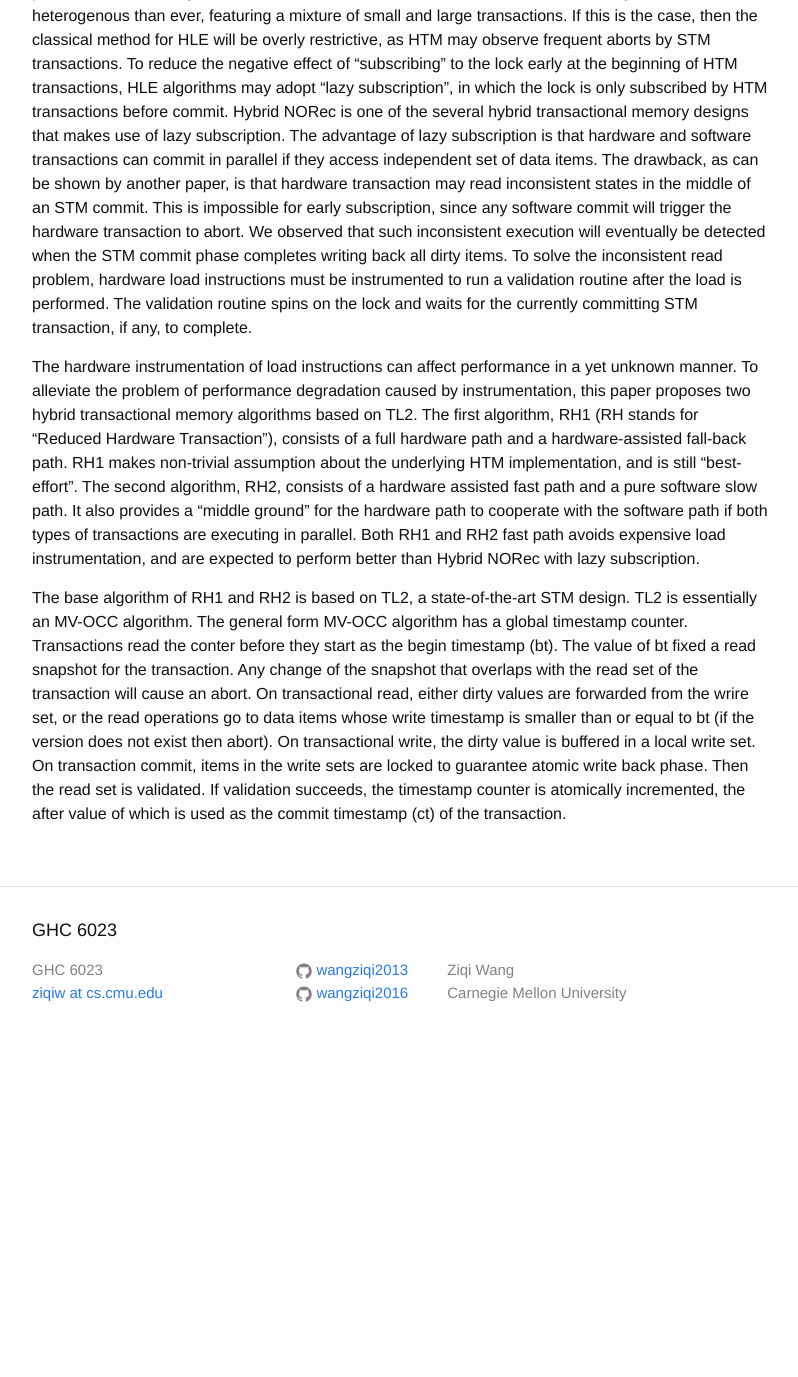
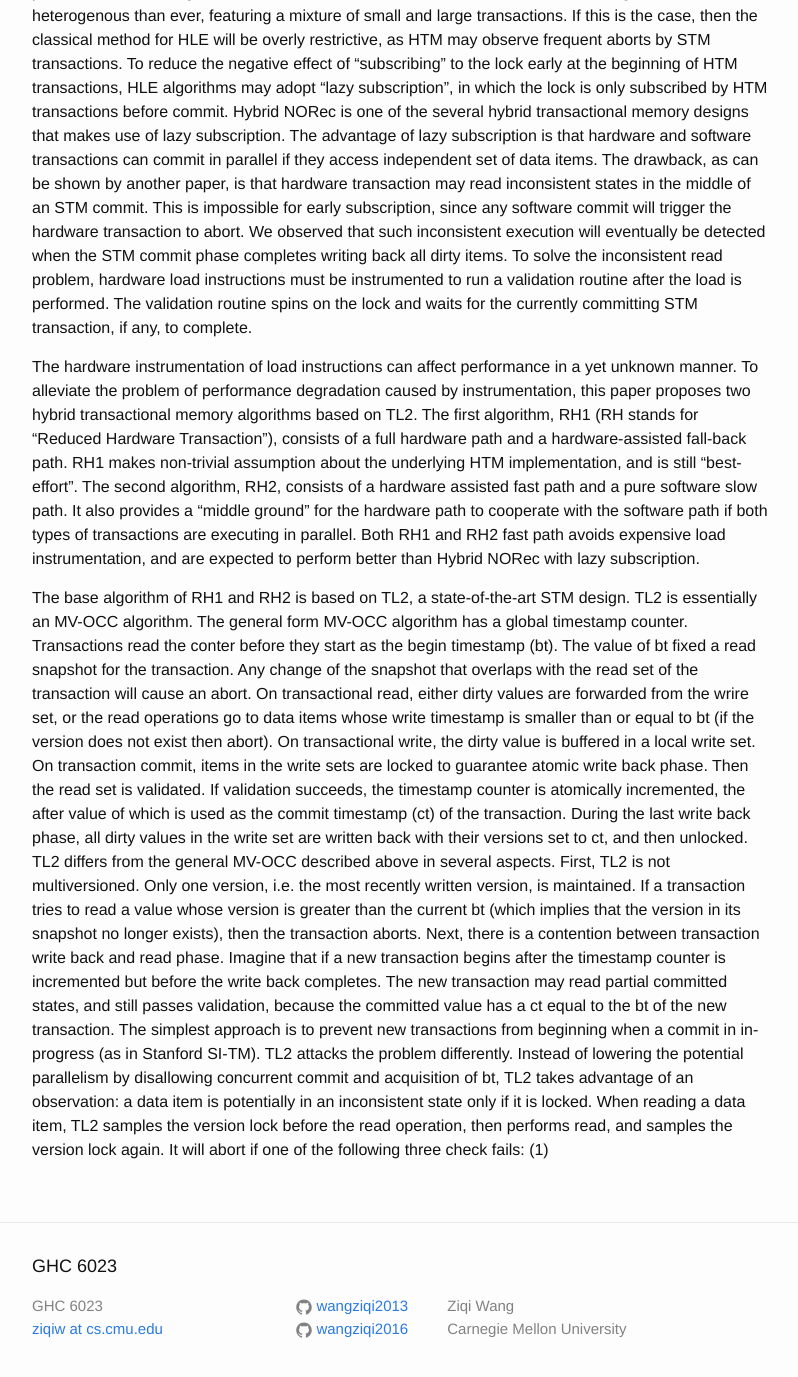
Before and after one commit to wangziqi2013/wangziqi2013.github.io, a Jekyll site: the page built from _posts/2018-05-30-Reduced-HTM.markdown, in a window 1280 px wide and 1400 px high, scrolled down 881 px. Shown: the top 1377 px of the window, without its empty margins (238-1036 px from the left). Built offline with Jekyll 4.4.1, drawn with Linux system fonts in a browser that asks for light colours; before the commit the page ends 1945 px from its top, so only the background shows below that.

Commit message:
Still working on TL2

```diff
--- a/_posts/2018-05-30-Reduced-HTM.markdown
+++ b/_posts/2018-05-30-Reduced-HTM.markdown
@@ -61,4 +61,15 @@ wrire set, or the read operations go to data items whose write timestamp is smal
 does not exist then abort). On transactional write, the dirty value is buffered in a local write set. On transaction commit,
 items in the write sets are locked to guarantee atomic write back phase. Then the read set is validated. If validation
 succeeds, the timestamp counter is atomically incremented, the after value of which is used as the commit timestamp (ct) of
-the transaction.
+the transaction. During the last write back phase, all dirty values in the write set are written back with their versions set
+to ct, and then unlocked. TL2 differs from the general MV-OCC described above in several aspects. First, TL2 is not multiversioned.
+Only one version, i.e. the most recently written version, is maintained. If a transaction tries to read a value whose version is
+greater than the current bt (which implies that the version in its snapshot no longer exists), then the transaction aborts.
+Next, there is a contention between transaction write back and read phase. Imagine that if a new transaction begins after the
+timestamp counter is incremented but before the write back completes. The new transaction may read partial committed states,
+and still passes validation, because the committed value has a ct equal to the bt of the new transaction. The simplest approach is to
+prevent new transactions from beginning when a commit in in-progress (as in Stanford SI-TM). TL2 attacks the problem differently.
+Instead of lowering the potential parallelism by disallowing concurrent commit and acquisition of bt, TL2 takes advantage of an
+observation: a data item is potentially in an inconsistent state only if it is locked. When reading a data item, TL2 samples
+the version lock before the read operation, then performs read, and samples the version lock again. It will abort if one of the
+following three check fails: (1)
```
